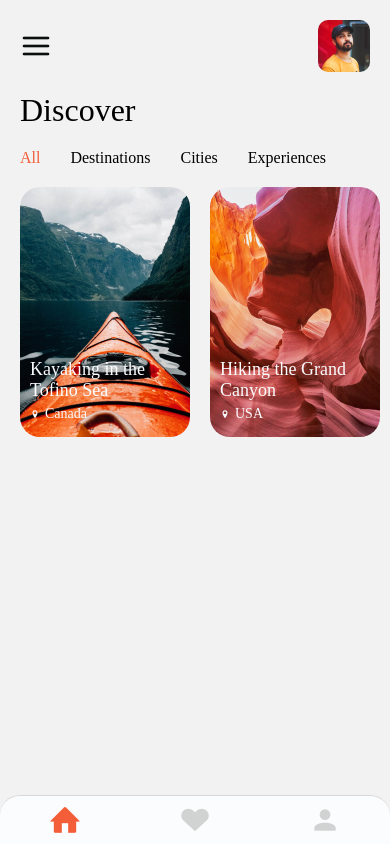
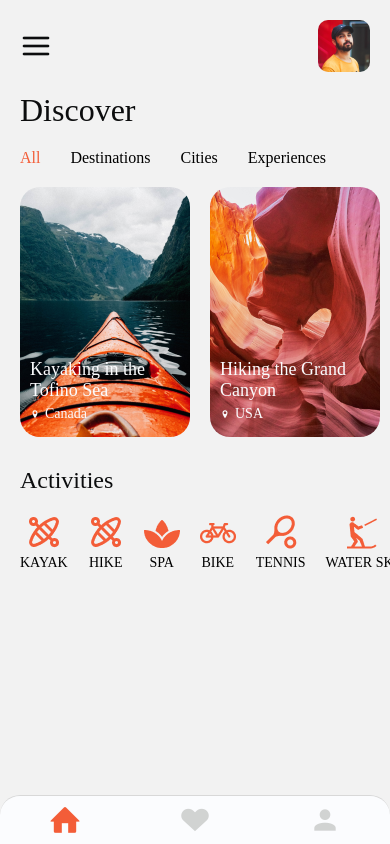
Before and after one commit to BerPGR/react-native-travel-app-ui, a React Native app: screen /Home in a window 390 px wide. Built offline with nearby package versions, Linux system fonts and the light colour scheme.

Commit message:
Activities Section

```diff
--- a/components/Home.js
+++ b/components/Home.js
@@ -16,7 +16,11 @@ const Home = ({navigation}) => {
 
     const renderDiscoveryItem = ({item}) => {
         return (
-            <TouchableOpacity>
+            <TouchableOpacity
+                onPress={() => navigation.navigate('Details', {
+                    item: item,
+                })}
+            >
                 <ImageBackground
                     source={item.image}
                     style={[styles.discoverItem, {marginLeft: item.id === 'discover-1' ? 20 : 0}]}
@@ -29,6 +33,17 @@ const Home = ({navigation}) => {
                     </View>
                 </ImageBackground>
             </TouchableOpacity>
+        )
+    }
+
+    const renderActivityItem = ({item}) => {
+        return (
+            <View style={[styles.activityItemWrapper, {
+                marginLeft: item.id === 'activities-1' ? 20 : 0
+            }]}>
+                <Image source={item.image} style={styles.activityItemImage}/>
+                <Text style={styles.activityItemText}>{item.title}</Text>
+            </View>
         )
     }
 
@@ -65,6 +80,20 @@ const Home = ({navigation}) => {
                         />
                     </View>
                 </View>
+
+                {/* Activities */}
+                <View style={styles.activitiesWrapper}>
+                    <Text style={styles.activitiesTitle}>Activities</Text>
+                    <View style={styles.activitiesItemsWrapper}>
+                        <FlatList
+                            data={activitiesData}
+                            renderItem={renderActivityItem}
+                            keyExtractor={(item) => item.id}
+                            horizontal
+                            showsHorizontalScrollIndicator={false}
+                        />
+                    </View>
+                </View>
             </ScrollView>
         </View>
     )
@@ -94,7 +123,8 @@ const styles = StyleSheet.create({
     discoverTitle: {
         marginHorizontal: 20,
         fontFamily: 'Lato-Bold',
-        fontSize: 32
+        fontSize: 32,
+        color: colors.black
     },
     discoverCategoriesWrapper: {
         marginHorizontal: 20,
@@ -137,6 +167,32 @@ const styles = StyleSheet.create({
     discoverItemsWrapper: {
         paddingVertical: 20
     },
+    activitiesWrapper: {
+        marginTop: 10,
+    },
+    activitiesTitle: {
+        marginHorizontal: 20,
+        fontFamily: 'Lato-Bold',
+        fontSize: 24,
+        color: colors.black
+    },
+    activitiesItemsWrapper: {
+        paddingVertical: 20
+    },
+    activityItemWrapper: {
+        justifyContent: 'flex-end',
+        alignItems: 'center',
+        marginRight: 20
+    },
+    activityItemImage: {
+        width: 36,
+    },
+    activityItemText: {
+        marginTop: 5,
+        fontFamily: 'Lato-Bold',
+        fontSize: 14,
+        color: colors.grey
+    },
 })
 
 export default Home
```
